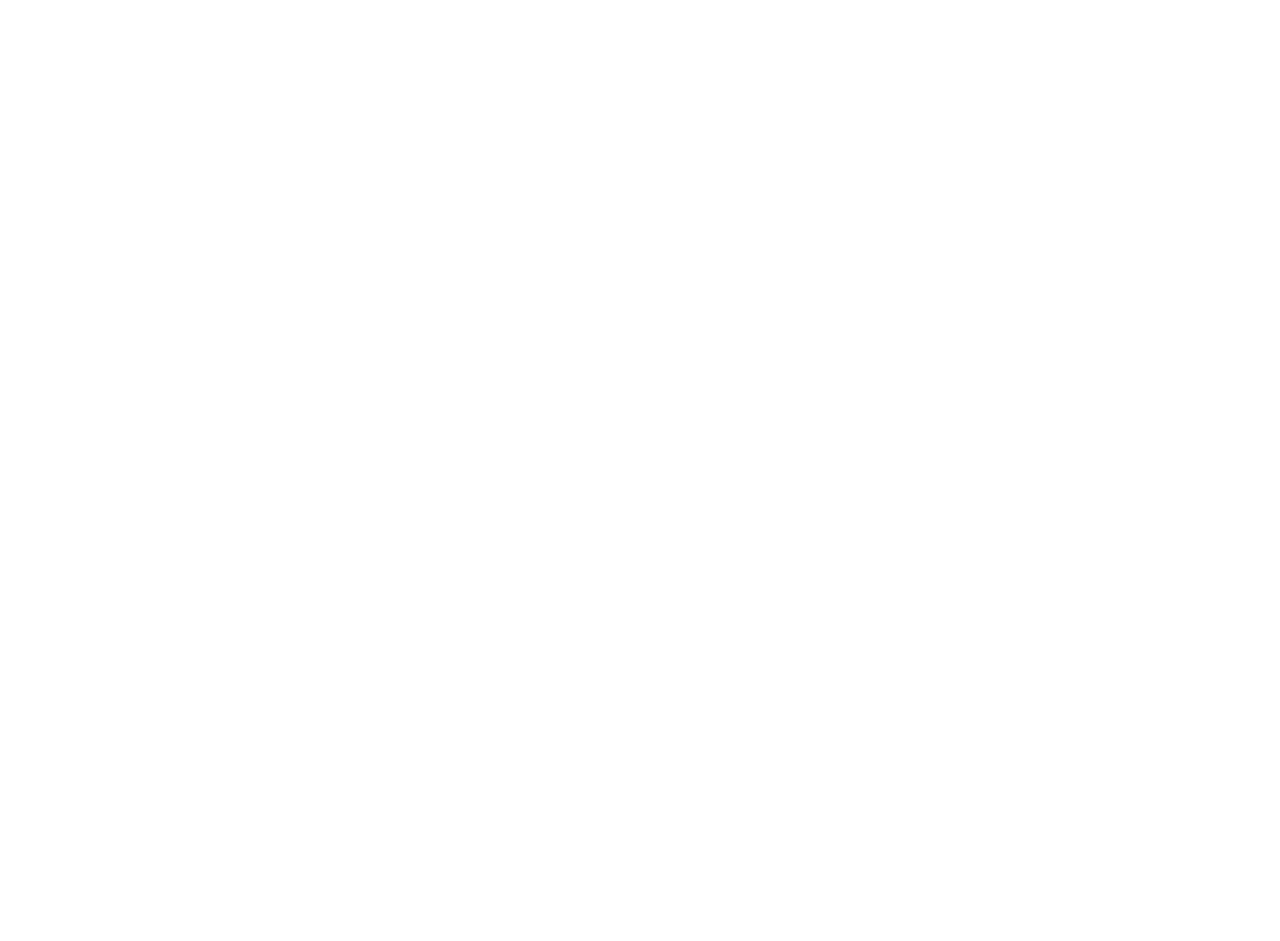
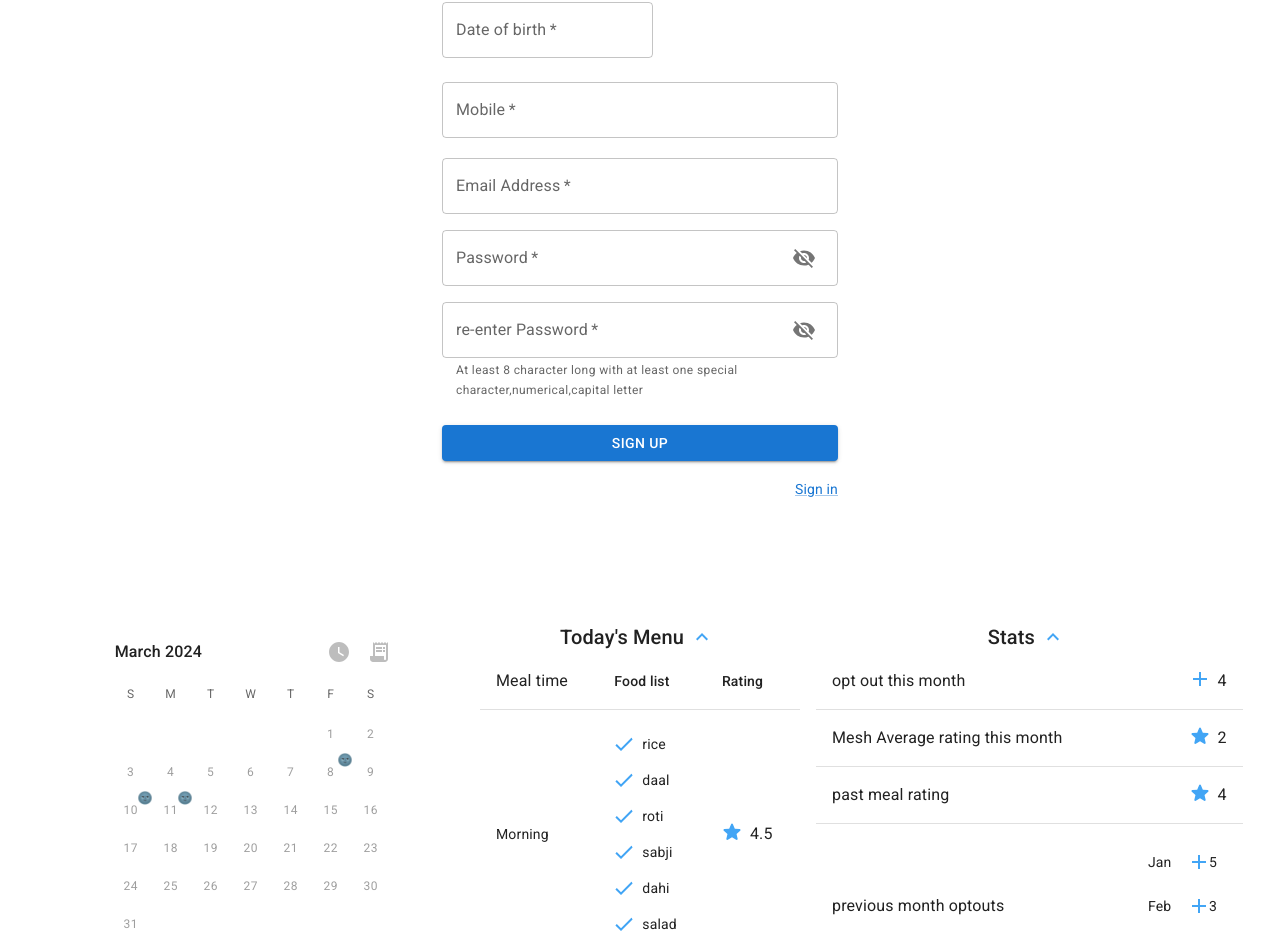
Before and after one commit to vijesh-dewasi/meshManagment, a React (Vite) app: page / in a window 1280 px wide. Shown: the part 1828-2769 px from the top of the page. Before the commit the page ends 1455 px from the top, so only its background shows below. Built offline with nearby package versions, Linux system fonts and the light colour scheme.

Commit message:
for pavan

```diff
--- a/src/App.jsx
+++ b/src/App.jsx
@@ -21,7 +21,11 @@
       <LocalizationProvider dateAdapter={AdapterDayjs}>
       {/* <AdminDashBoard></AdminDashBoard> */}
       <UnivDashBoard></UnivDashBoard>
-      {/* <SignUp></SignUp> */}
+      <SignUp></SignUp>
+      <UserDashBoard></UserDashBoard>
+      <UnivSignUp></UnivSignUp>
+      <UnivLogin></UnivLogin>
+      <SignIn></SignIn>
       </LocalizationProvider>
       </ThemeProvider>
       </>
```
